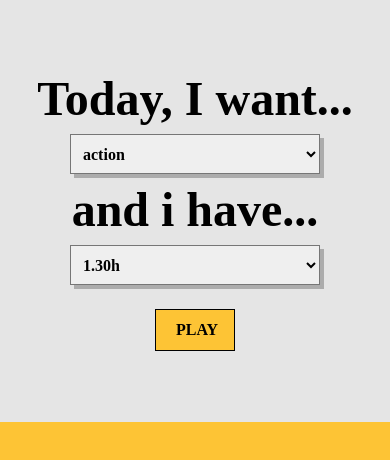
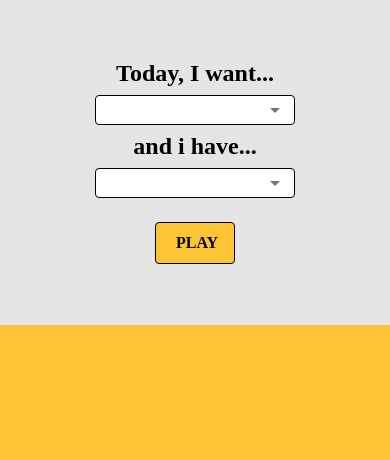
Before and after one commit to anionce/film-roulette, a React (Create React App) app: page / in a window 390 px wide. Shown: the top 460 px of the page. Built offline with nearby package versions, Linux system fonts and the light colour scheme.

Commit message:
Change styles

```diff
--- a/package.json
+++ b/package.json
@@ -4,10 +4,10 @@
 	"private": true,
 	"homepage": ".",
 	"dependencies": {
-		"@emotion/react": "^11.10.5",
-		"@emotion/styled": "^11.10.5",
+		"@emotion/react": "^11.11.1",
+		"@emotion/styled": "^11.11.0",
 		"@mui/icons-material": "^5.10.9",
-		"@mui/material": "^5.10.13",
+		"@mui/material": "^5.14.13",
 		"@reduxjs/toolkit": "^1.9.0",
 		"@smastrom/react-rating": "^1.3.2",
 		"@testing-library/jest-dom": "^5.16.5",
--- a/src/components/GenreSelection/GenreSelection.tsx
+++ b/src/components/GenreSelection/GenreSelection.tsx
@@ -2,9 +2,10 @@ import React from 'react';
 import { SelectValue } from '../../constants/selector';
 import { Selector } from '../Selector/Selector';
 import '../../pages/Home/Home.scss';
+import { SelectChangeEvent } from '@mui/material/Select';
 
 export type GenreSelectionProps = {
-	onMainGenreChange: (event: React.ChangeEvent<HTMLSelectElement>) => void;
+	onMainGenreChange: (event: SelectChangeEvent<SelectValue>) => void;
 };
 
 export const GenreSelection = ({ onMainGenreChange }: GenreSelectionProps) => {
--- a/src/components/RuntimeSelection/RuntimeSelection.tsx
+++ b/src/components/RuntimeSelection/RuntimeSelection.tsx
@@ -2,9 +2,10 @@ import React from 'react';
 import { SelectValue } from '../../constants/selector';
 import { Selector } from '../Selector/Selector';
 import '../../pages/Home/Home.scss';
+import { SelectChangeEvent } from '@mui/material/Select';
 
 export type RuntimeSelectionProps = {
-	onDurationChange: (event: React.ChangeEvent<HTMLSelectElement>) => void;
+	onDurationChange: (event: SelectChangeEvent<SelectValue>) => void;
 };
 
 export const RuntimeSelection = ({ onDurationChange }: RuntimeSelectionProps) => {
--- /dev/null
+++ b/src/components/Selector/Selector.scss
@@ -0,0 +1,34 @@
+@import '../../assets/styles/variables';
+
+.select-option {
+	font-family: $main-font;
+}
+
+.MuiInputBase-root {
+	font-family: $main-font;
+	width: 500px;
+	font-size: 20px;
+	height: 60px;
+	padding: 8px;
+	border-radius: 4px;
+	border: 1px solid black;
+	background-color: white;
+}
+
+.MuiOutlinedInput-notchedOutline {
+	border-style: 'none';
+}
+
+@media only screen and (max-width: 1100px) {
+	.MuiInputBase-root {
+		max-width: 300px;
+		max-height: 40px;
+	}
+}
+
+@media only screen and (max-width: 500px) {
+	.MuiInputBase-root {
+		max-width: 200px;
+		max-height: 30px;
+	}
+}
--- a/src/components/Selector/Selector.tsx
+++ b/src/components/Selector/Selector.tsx
@@ -1,19 +1,36 @@
 import React from 'react';
+import MenuItem from '@mui/material/MenuItem';
+import Select, { SelectChangeEvent } from '@mui/material/Select';
+import './Selector.scss';
+
 import { getOptionsForSelector, SelectValue } from '../../constants/selector';
 
 export type SelectorProps = {
 	selectorValue: SelectValue;
-	onChange: (event: React.ChangeEvent<HTMLSelectElement>) => void;
+	onChange: (event: SelectChangeEvent<SelectValue>) => void;
 };
 
 export const Selector = ({ selectorValue, onChange }: SelectorProps) => {
 	return (
-		<select onChange={onChange}>
+		<Select
+			onChange={onChange}
+			className=''
+			sx={{
+				fontFamily: 'Playfair Display',
+				width: '500px',
+				fontSize: '20px',
+				height: '60px',
+				padding: '8px',
+				borderRadius: '4px',
+				border: '1px solid black',
+				backgroundColor: 'white',
+				'.MuiOutlinedInput-notchedOutline': { borderStyle: 'none' },
+			}}>
 			{getOptionsForSelector(selectorValue).map(({ text, value }) => (
-				<option key={value} id={value} value={value}>
+				<MenuItem key={value} id={value} value={value}>
 					{text}
-				</option>
+				</MenuItem>
 			))}
-		</select>
+		</Select>
 	);
 };
--- a/src/pages/Home/Home.scss
+++ b/src/pages/Home/Home.scss
@@ -54,16 +54,6 @@
 	text-align: end;
 }
 
-select {
-	width: 500px;
-	height: 60px;
-	padding: 8px;
-	font-size: $font-size-lg;
-	font-family: $main-font;
-	font-weight: 700;
-	box-shadow: 4px 4px rgba(0, 0, 0, 0.25);
-}
-
 .error-input {
 	border: 1px red solid;
 }
@@ -72,7 +62,7 @@ option {
 	width: 500px;
 	height: 60px;
 	padding: 8px;
-	font-size: $font-size-xxl;
+	font-size: $font-size-md;
 	font-family: $main-font;
 	font-weight: 700;
 }
@@ -87,6 +77,7 @@ button {
 	font-size: $font-size-lg;
 	cursor: pointer;
 	align-self: center;
+	border-radius: 4px;
 }
 
 .additional-info {
@@ -137,26 +128,12 @@ button {
 	}
 
 	.home-label {
-		font-size: $font-size-xxl;
+		font-size: $font-size-xl;
 		text-align: center;
 	}
 
 	.additional-info {
 		gap: 16px;
-	}
-
-	select {
-		width: 300px;
-		height: 40px;
-		padding: 8px;
-		font-size: $font-size-sm;
-		align-self: center;
-	}
-
-	option {
-		width: 100px;
-		height: 30px;
-		padding: 8px;
 	}
 
 	button {
@@ -175,11 +152,15 @@ button {
 		flex-direction: column;
 		align-items: center;
 	}
-	select {
-		width: 250px;
+
+	.home-right-side {
+		width: 100%;
+		height: 80%;
+		display: 'flex';
 	}
+
 	.home-label {
-		font-size: $font-size-xl;
+		font-size: $font-size-lg;
 		text-align: center;
 	}
 	.additional-info {
--- a/src/pages/Home/Home.tsx
+++ b/src/pages/Home/Home.tsx
@@ -10,12 +10,14 @@ import { RuntimeSelection } from '../../components/RuntimeSelection/RuntimeSelec
 import './Home.scss';
 import { Plot } from '../../components/Plot/Plot';
 import { Rating } from '../../components/Rating/Rating';
+import { SelectChangeEvent } from '@mui/material';
+import { SelectValue } from '../../constants/selector';
 
 export const Home = () => {
 	const [randomMovie, setRandomMovie] = useState<Movie | undefined>(undefined);
 
-	const [duration, setDuration] = useState<MovieRuntime | undefined>(MovieRuntime.Short);
-	const [genre, setGenre] = useState<MovieGenre | undefined>(MovieGenre.Action);
+	const [duration, setDuration] = useState<MovieRuntime | undefined>(undefined);
+	const [genre, setGenre] = useState<MovieGenre | undefined>(undefined);
 	const [actualPage, setActualPage] = useState<number>(1);
 
 	const [trigger, { data: dataRandom, isLoading }] = useLazyGetRandomMovieQuery();
@@ -49,12 +51,12 @@ export const Home = () => {
 		}
 	};
 
-	const onDurationChange = (event: React.ChangeEvent<HTMLSelectElement>): void => {
+	const onDurationChange = (event: SelectChangeEvent<SelectValue>): void => {
 		setActualPage(1);
 		setDuration(event.target.value as MovieRuntime);
 	};
 
-	const onGenreChange = (event: React.ChangeEvent<HTMLSelectElement>): void => {
+	const onGenreChange = (event: SelectChangeEvent<SelectValue>): void => {
 		setActualPage(1);
 		setGenre(event.target.value as MovieGenre);
 	};
```
Also changed, not shown: 2 other files (tests, documents, lock files or other folders).
